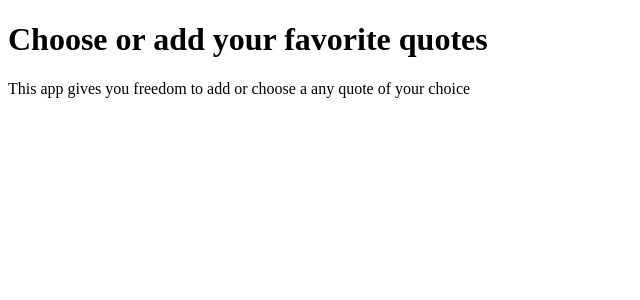
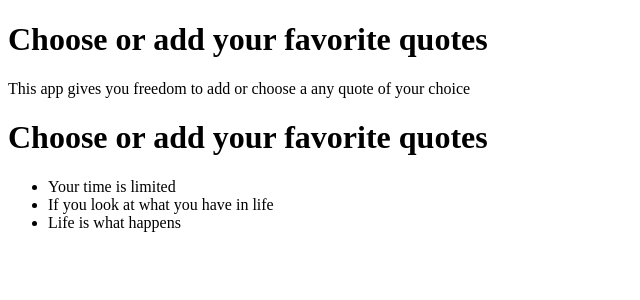
Before and after one commit to vugutsa/Quotes, an Angular app: page / in a window 1280 px wide. Shown: the top 300 px of the page, without its empty margins (0-640 px from the left). Built offline with nearby package versions, Linux system fonts and the light colour scheme.

Commit message:
give the quotes a constructor so as to display in an array

```diff
--- a/src/app/app.component.html
+++ b/src/app/app.component.html
@@ -1,4 +1,14 @@
+
 <div>
   <h1>Choose or add your favorite quotes</h1>
   <p>This app gives you freedom to add or choose a {{ quote }}</p>
 </div>
+
+<div>
+  <h1>Choose or add your favorite quotes</h1>
+  <ul>
+      <li *ngFor='let quote of quotes'>
+        {{quote}}
+      </li>
+  </ul>
+</div>
--- a/src/app/app.component.ts
+++ b/src/app/app.component.ts
@@ -8,4 +8,11 @@ import { Component } from '@angular/core';
 export class AppComponent {
   title = 'Quotes';
   quote = 'any quote of your choice';
+
+
+  quotes : string[];
+
+  constructor(){
+    this.quotes = ['Your time is limited', 'If you look at what you have in life', 'Life is what happens'];
+  }
 }
```
